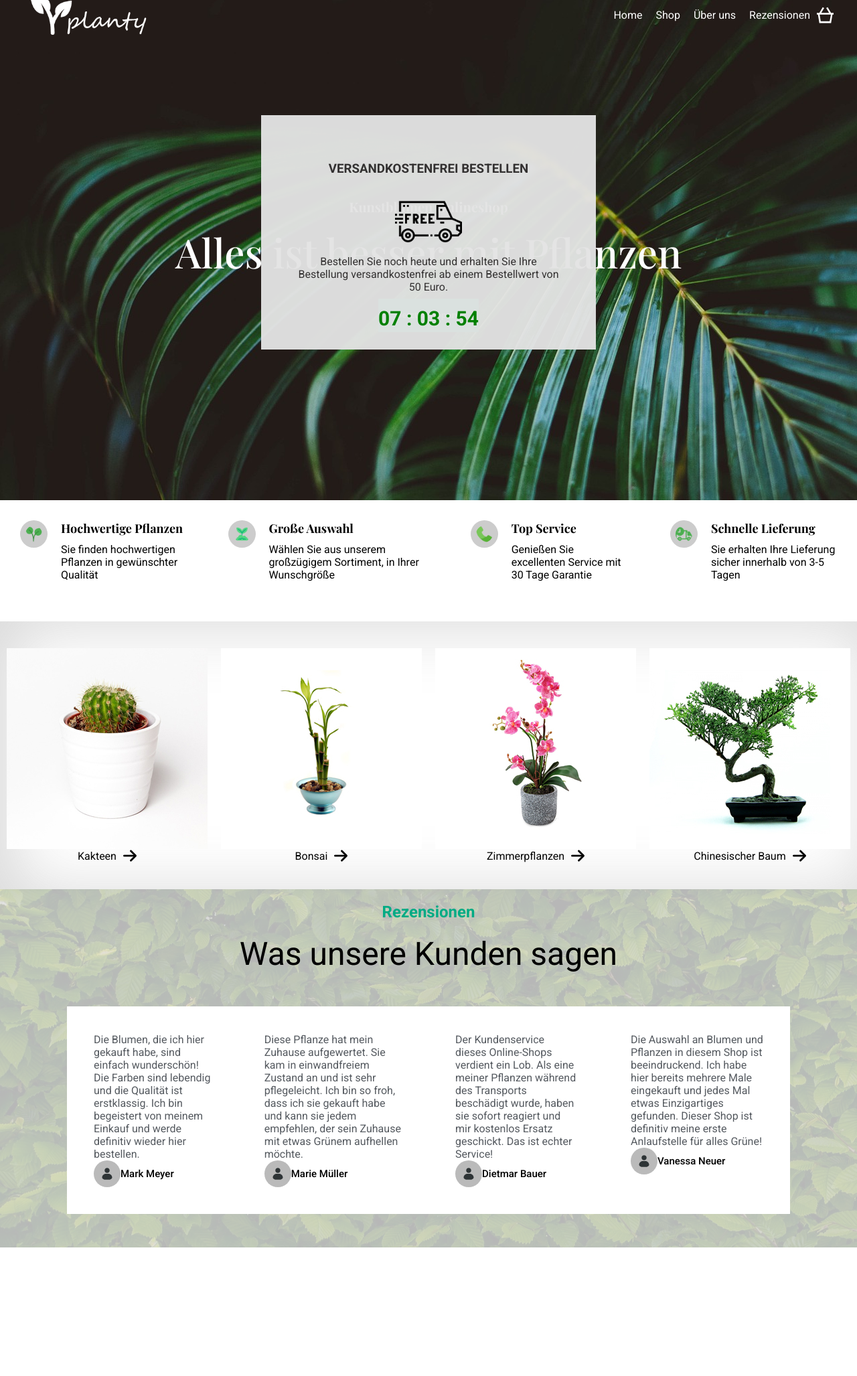
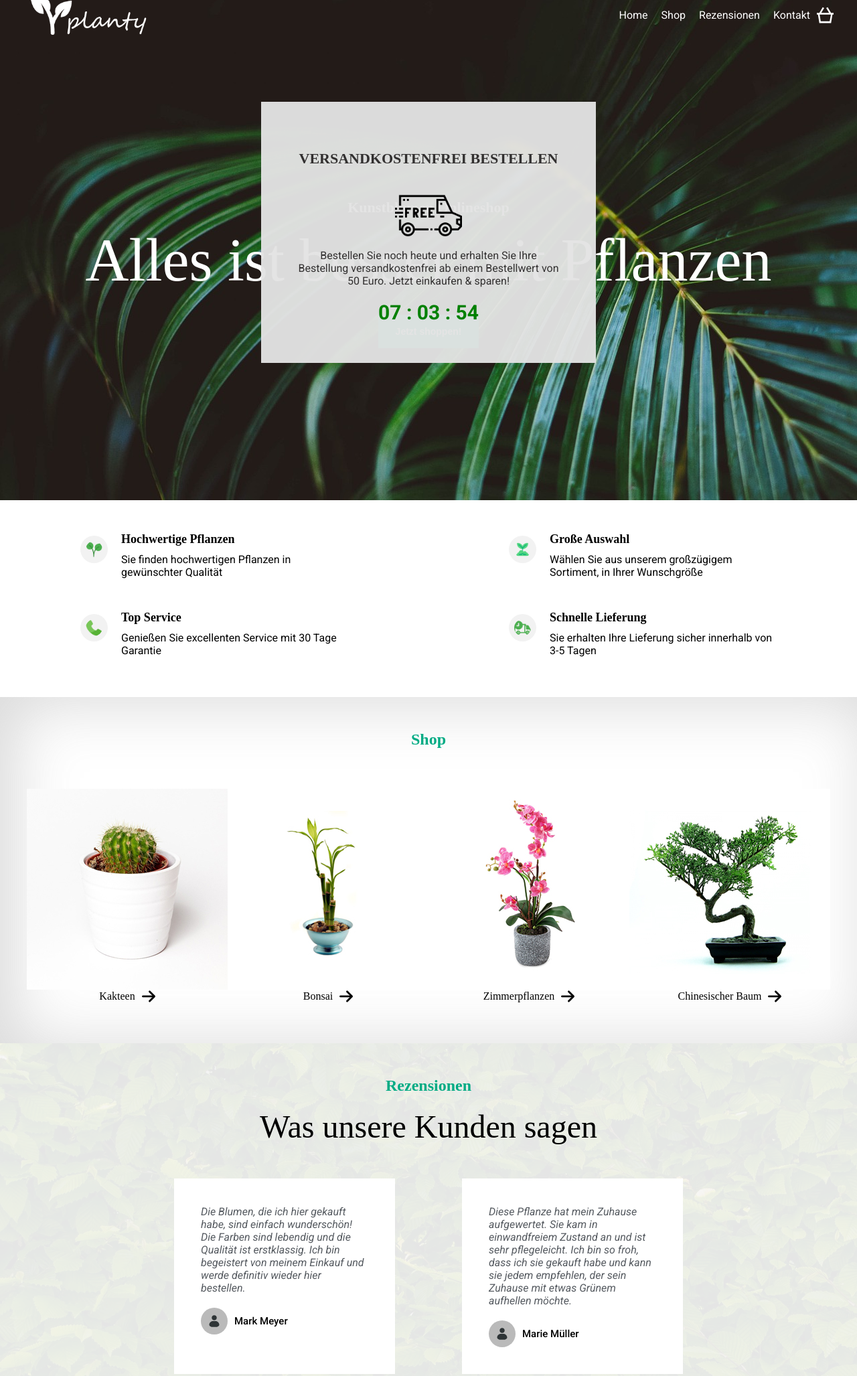
Before and after one commit to Fabianjab/plant-shop, a plain HTML site: page index.html in a window 1280 px wide. Shown: the part 53-2108 px from the top of the page at 67% size. Before the commit the page ends 1916 px from the top, so only its background shows below. Drawn offline with nearby package versions, Linux system fonts and the light colour scheme; a web font is replaced by a local one.

Commit message:
responsiv_and_bugs

```diff
--- a/index.html
+++ b/index.html
@@ -4,14 +4,14 @@
 <head>
     <meta charset="UTF-8">
     <meta name="viewport" content="width=device-width, initial-scale=1.0">
-    <title>Kunstblumen Onlineshop | langlebige Blumen </title>
+    <title>Kunstblumen Onlineshop | langlebige Blumen online kaufen</title>
     <meta name="description"
         content="Auf dem Kunstblumen Onlineshop finden Sie eine große Auswahl an künstlichen Blumen für nachhaltigen Gebrauch. Jetzt entdecken!">
     <link rel="stylesheet" href="style.css" />
     <link rel="preconnect" href="https://fonts.googleapis.com">
     <link rel="preconnect" href="https://fonts.gstatic.com" crossorigin>
     <link
-        href="https://fonts.googleapis.com/css2?family=Playfair+Display:ital,wght@0,400;0,500;0,600;0,700;0,800;0,900;1,400;1,500;1,600;1,700;1,800;1,900&family=Roboto:ital,wght@0,100;0,300;0,400;0,500;0,700;0,900;1,100;1,300;1,400;1,500;1,700&display=swap"
+        href="https://fonts.googleapis.com/css2?family=Frank+Ruhl+Libre:wght@300;400;500;600;700;800;900&family=Roboto:ital,wght@0,100;0,300;0,400;0,500;0,700;0,900;1,100;1,300;1,400;1,500;1,700&display=swap"
         rel="stylesheet">
     <script src="script.js"></script>
 </head>
@@ -19,88 +19,93 @@
 <body onload="init()">
     <div id="popUp"></div>
     <header>
-        <menu-container id="menu-container">
+        <div id="menu-container">
             <img id="logo-menu" src="/img/logo-white.png" alt="logo">
-            <menu-bar id="menu-bar">
-                <a class="menu-link" href="">Home</a>
-                <a class="menu-link" href="">Shop</a>
-                <a class="menu-link" href="">Über uns</a>
-                <a class="menu-link" href="">Rezensionen</a>
+            <div id="menu-bar">
+                <a class="menu-link" href="#logo-menu">Home</a>
+                <a class="menu-link" href="#headline-shop">Shop</a>
+                <a class="menu-link" href="#rezensionen-container">Rezensionen</a>
+                <a class="menu-link" href="#footer-content">Kontakt</a>
                 <img id="icon-cart" src="/img/shopping-cart-icon.svg" alt="Warenkorb">
-            </menu-bar>
-        </menu-container>
-        <text-container id="text-container">
+            </div>
+        </div>
+        <div id="text-container">
             <h1>Kunstblumen Onlineshop</h1>
             <span id="description">Alles ist besser mit Pflanzen</span>
+            <a href="#headline-shop">
                 <button id="header-button">Jetzt shoppen!</button>
-        </text-container>
+            </a>
+        </div>
     </header>
 
-    <fact-container id="fact-container">
-        <fact-quality class="facts-container">
+    <div id="fact-container">
+        <div class="facts-container">
             <img class="icon-facts" src="/img/pflanze.png" alt="Pflanze">
-            <span-facts class="order-facts-span">
-                <headline-facts class="headline-facts">Hochwertige Pflanzen</headline-facts>
-                <description-facts class="description-facts">Sie finden hochwertigen Pflanzen in gewünschter
-                    Qualität</description-facts>
-            </span-facts>
-        </fact-quality>
-        <fact-range class="facts-container">
+            <div class="order-facts-span">
+                <h3 class="headline-facts">Hochwertige Pflanzen</h3>
+                <span class="description-facts">Sie finden hochwertigen Pflanzen in gewünschter
+                    Qualität
+            </div>
+            </span>
+        </div>
+        <div class="facts-container">
             <img class="icon-facts" src="/img/anbauen.png" alt="Auswahl">
-            <span-facts class="order-facts-span">
-                <headline-facts class="headline-facts">Große Auswahl</headline-facts>
-                <description-facts class="description-facts">Wählen Sie aus unserem großzügigem Sortiment, in Ihrer
-                    Wunschgröße</description-facts>
-            </span-facts>
-        </fact-range>
-        <fact-service class="facts-container">
+            <span class="order-facts-span">
+                <h3 class="headline-facts">Große Auswahl</h3>
+                <div class="description-facts">Wählen Sie aus unserem großzügigem Sortiment, in Ihrer
+                    Wunschgröße</div>
+            </span>
+        </div>
+        <div class="facts-container">
             <img class="icon-facts" src="/img/anruf.png" alt="Service">
-            <span-facts class="order-facts-span">
-                <headline-facts class="headline-facts">Top Service</headline-facts>
-                <description-facts class="description-facts">Genießen Sie excellenten Service mit 30 Tage
-                    Garantie</description-facts>
-            </span-facts>
-        </fact-service>
-        <fact-delivery class="facts-container">
+            <div class="order-facts-span">
+                <h3 class="headline-facts">Top Service</h3>
+                <div class="description-facts">Genießen Sie excellenten Service mit 30 Tage
+                    Garantie</div>
+            </div>
+        </div>
+        <div class="facts-container">
             <img class="icon-facts" src="/img/lieferwagen.png" alt="lieferung">
-            <span-facts class="order-facts-span">
-                <headline-facts class="headline-facts">Schnelle Lieferung</headline-facts>
-                <description-facts class="description-facts">Sie erhalten Ihre Lieferung sicher innerhalb von 3-5
-                    Tagen</description-facts>
-            </span-facts>
-        </fact-delivery>
-    </fact-container>
+            <div class="order-facts-span">
+                <h3 class="headline-facts">Schnelle Lieferung</h3>
+                <div class="description-facts">Sie erhalten Ihre Lieferung sicher innerhalb von 3-5
+                    Tagen</div>
+            </div>
+        </div>
+    </div>
 
     <div class="example-container">
-        <example-kaktus class="order-examples">
+        <h2 id="headline-shop">Shop</h2>
+        <div id="examples">
+            <div class="order-examples">
                 <img class="images-plants" src="/img/kaktus.jpg" alt="Kaktus">
                 <a class="fonts-examples" href="">
                     <span class="font-examples">Kakteen</span>
                     <img class="arrow" src="img/arrow.png" alt="Pfeil">
                 </a>
-        </example-kaktus>
-        <example-bonsai class="order-examples">
+            </div>
+            <div class="order-examples">
                 <img class="images-plants" src="/img/bonsai.jpg" alt="Bonsai">
                 <a class="fonts-examples" href="">
                     <span class="font-examples">Bonsai</span>
                     <img class="arrow" src="img/arrow.png" alt="Pfeil">
                 </a>
-        </example-bonsai>
-        <example-blume class="order-examples">
+            </div>
+            <div class="order-examples">
                 <img class="images-plants" src="/img/blume.jpg" alt="Blume">
                 <a class="fonts-examples" href="">
                     <span class="font-examples">Zimmerpflanzen</span>
                     <img class="arrow" src="img/arrow.png" alt="Pfeil">
                 </a>
-        </example-blume>
-        <example-china class="order-examples">
+            </div>
+            <div class="order-examples">
                 <img class="images-plants" src="/img/chinesicher-baum.jpg" alt="Chinesischer Baum">
                 <a class="fonts-examples" href="">
                     <span class="font-examples">Chinesischer Baum</span>
                     <img class="arrow" src="img/arrow.png" alt="Pfeil">
                 </a>
-        </example-china>
-
+            </div>
+        </div>
     </div>
 
     <div id="rezensionen-container">
@@ -108,10 +113,10 @@
         <span id="description-rezension">Was unsere Kunden sagen</span>
         <div id="testimonials">
             <div class="personal-testimonial">
-                <span class="testimonial-text">Die Blumen, die ich hier gekauft habe, sind einfach wunderschön! Die
+                <span class="testimonial-text"><i>Die Blumen, die ich hier gekauft habe, sind einfach wunderschön! Die
                     Farben
                     sind lebendig und die Qualität ist erstklassig. Ich bin begeistert von meinem Einkauf und werde
-                    definitiv wieder hier bestellen.
+                    definitiv wieder hier bestellen.</i>
                 </span>
                 <div class="person-test">
                     <img class="avatar" src="/img/avatar.svg" alt="Mark">
@@ -119,11 +124,11 @@
                 </div>
             </div>
             <div class="personal-testimonial">
-                <span class="testimonial-text">Diese Pflanze hat mein Zuhause aufgewertet. Sie kam in einwandfreiem
+                <span class="testimonial-text"><i>Diese Pflanze hat mein Zuhause aufgewertet. Sie kam in einwandfreiem
                     Zustand
                     an und ist sehr pflegeleicht. Ich bin so froh, dass ich sie gekauft habe und kann sie jedem
                     empfehlen,
-                    der sein Zuhause mit etwas Grünem aufhellen möchte.
+                    der sein Zuhause mit etwas Grünem aufhellen möchte.</i>
                 </span>
                 <div class="person-test">
                     <img class="avatar" src="/img/avatar.svg" alt="Mark">
@@ -131,9 +136,9 @@
                 </div>
             </div>
             <div class="personal-testimonial">
-                <span class="testimonial-text">Der Kundenservice dieses Online-Shops verdient ein Lob. Als eine meiner
+                <span class="testimonial-text"><i>Der Kundenservice dieses Online-Shops verdient ein Lob. Als eine meiner
                     Pflanzen während des Transports beschädigt wurde, haben sie sofort reagiert und mir kostenlos Ersatz
-                    geschickt. Das ist echter Service!
+                    geschickt. Das ist echter Service!</i>
                 </span>
                 <div class="person-test">
                     <img class="avatar" src="/img/avatar.svg" alt="Mark">
@@ -141,10 +146,10 @@
                 </div>
             </div>
             <div class="personal-testimonial">
-                <span class="testimonial-text">Die Auswahl an Blumen und Pflanzen in diesem Shop ist beeindruckend. Ich
+                <span class="testimonial-text"><i>Die Auswahl an Blumen und Pflanzen in diesem Shop ist beeindruckend. Ich
                     habe
                     hier bereits mehrere Male eingekauft und jedes Mal etwas Einzigartiges gefunden. Dieser Shop ist
-                    definitiv meine erste Anlaufstelle für alles Grüne!
+                    definitiv meine erste Anlaufstelle für alles Grüne!</i>
                 </span>
                 <div class="person-test">
                     <img class="avatar" src="/img/avatar.svg" alt="Mark">
@@ -154,5 +159,18 @@
         </div>
     </div>
 </body>
+<footer>
+    <div id="footer-content">
+        <span id="contact">
+            Kontakt: <br>
+            <a href="mailto:fabian.jablonka@web.de">fabian.jablonka@web.de</a> <br>
+            <a href="tel:01714999906">+49 171 4999906</a>
+        </span>
+        <span id="adress">Adresse: <br>
+            Rettigheimer Str. 11 <br>
+            69242 Mühlhausen
+        </span>
+    </div>
+</footer>
 
 </html>
--- a/script.js
+++ b/script.js
@@ -1,11 +1,9 @@
 let countdownInterval;
 
 function init() {
-    // if (!localStorage.getItem("popupShown")) {
-    //     openPopup();
-    // }
-
-    openPopup();
+    if (!localStorage.getItem("popupShown")) {
+        openPopup();
+    }
 }
 
 function openPopup() {
@@ -14,7 +12,7 @@ function openPopup() {
             <div id="popup">
                 <h3>VERSANDKOSTENFREI BESTELLEN</h3>
                 <img id="image-popup" src="/img/kostenloser-versand.png" alt="kostenfreier Versand">
-                <span>Bestellen Sie noch heute und erhalten Sie Ihre Bestellung versandkostenfrei ab einem Bestellwert von 50 Euro.</span>
+                <span>Bestellen Sie noch heute und erhalten Sie Ihre Bestellung versandkostenfrei ab einem Bestellwert von 50 Euro. Jetzt einkaufen & sparen!</span>
                 <div id="countdown"></div>
             </div>
         </div>`;
@@ -27,7 +25,7 @@ function openPopup() {
 }
 
 function closeWindow() {
-    clearInterval(countdownInterval); // Das Intervall stoppen, wenn das Popup geschlossen wird
+    clearInterval(countdownInterval);
     const closePopup = ``;
     document.getElementById("popUp").innerHTML = closePopup;
 }
@@ -36,7 +34,7 @@ function updateCountdown() {
     const countdownElement = document.getElementById("countdown");
 
     if (!countdownElement) {
-        return; // Wenn das Element nicht gefunden wird, die Funktion verlassen
+        return;
     }
 
     const now = new Date();
@@ -59,6 +57,6 @@ function updateCountdown() {
 }
 
 function startCountdown() {
-    updateCountdown(); // Initialen Countdown-Start aufrufen
-    setInterval(updateCountdown, 1000); // Alle 1000 Millisekunden (1 Sekunde) aktualisieren
+    updateCountdown();
+    setInterval(updateCountdown, 1000);
 }
--- a/style.css
+++ b/style.css
@@ -3,6 +3,11 @@ body {
     margin: 0;
     text-decoration: none;
     font-family: 'Roboto', sans-serif;
+}
+
+html {
+    scroll-behavior: smooth;
+
 }
 
 a {
@@ -18,6 +23,7 @@ button {
     border-style: none;
     cursor: pointer;
     font-weight: bold;
+    font-size: 14px;
 }
 
 button:hover {
@@ -29,22 +35,29 @@ button:hover {
 h1 {
     display: flex;
     justify-content: center;
-    font-size: 20px;
-    font-family: 'Playfair Display', serif;
+    font-size: 22px;
+    font-family: 'Frank Ruhl Libre', serif;
 
 }
 
 
 h2 {
-    color: #00ab84
+    color: #00ab84;
+    font-family: 'Frank Ruhl Libre', serif;
+    margin-top: 50px;
+}
+
+h3 {
+    font-family: 'Frank Ruhl Libre', serif;
+    font-size: 22px;
 }
 
 #description {
     display: flex;
     justify-content: center;
-    font-size: 60px;
+    font-size: 90px;
     margin-bottom: 30px;
-    font-family: 'Playfair Display', serif;
+    font-family: 'Frank Ruhl Libre', serif;
     font-weight: 500;
 
 }
@@ -118,7 +131,7 @@ header {
 .icon-facts {
     height: 25px;
     width: 25px;
-    background-color: rgb(204, 204, 204);
+    background-color: rgb(242, 242, 242);
     border-radius: 50%;
     padding: 8px;
     margin-right: 20px;
@@ -131,6 +144,13 @@ header {
     color: black;
     display: flex;
     justify-content: center;
+    align-items: center;
+    max-width: 400px;
+}
+
+.headline-facts {
+    font-family: 'Frank Ruhl Libre', serif;
+
 }
 
 .order-facts-span {
@@ -141,13 +161,16 @@ header {
 .headline-facts {
     font-weight: bold;
     margin-bottom: 10px;
-    font-family: 'Playfair Display', serif;
+    font-family: 'Frank Ruhl Libre', serif;
     font-size: 18px;
 }
 
 .font-examples {
     color: black;
     margin-right: 10px;
+    font-family: 'Frank Ruhl Libre', serif;
+
+
 }
 
 .arrow {
@@ -159,18 +182,25 @@ header {
     flex-direction: column;
     align-items: center;
     margin-top: 40px;
-    margin-bottom: 40px;
+    margin-bottom: 60px;
+
 }
 
 .images-plants {
     width: 300px;
+    cursor: pointer;
+}
+
+.images-plants:hover {
+    transform: scale(0.9);
 }
 
 .example-container {
     display: flex;
+    flex-direction: column;
+    align-items: center;
     margin-top: 60px;
     box-shadow: 19px 6px 92px 5px hsla(0, 0%, 52%, 0.3) inset;
-    justify-content: space-around;
 }
 
 .fonts-examples {
@@ -184,7 +214,7 @@ header {
     max-width: 100%;
     display: flex;
     justify-content: center;
-    box-shadow: inset 0 0 0 2000px #ddddddd4;
+    box-shadow: inset 0 0 0 2000px #f7f7f7ed;
     flex-direction: column;
     align-items: center;
 
@@ -193,26 +223,30 @@ header {
 #description-rezension {
     font-size: 48px;
     color: black;
+    font-family: 'Frank Ruhl Libre', serif;
+    text-align: center;
 }
 
 .testimonial-text {
     color: #54595F;
-    margin-bottom: 20px;
+
 }
 
 #testimonials {
-    background-color: white;
     margin-left: 100px;
     margin-right: 100px;
     margin-top: 50px;
     margin-bottom: 50px;
     display: flex;
+    flex-wrap: wrap;
+    justify-content: center;
 }
 
 .name-user {
     color: black;
     font-weight: 500;
     font-size: 15px;
+    margin-left: 10px;
 }
 
 .avatar {
@@ -224,17 +258,23 @@ header {
 
 .personal-testimonial {
     padding: 40px;
+    background-color: white;
+    margin-right: 50px;
+    margin-left: 50px;
+    width: 250px;
+    margin-bottom: 50px;
 }
 
 .person-test {
     display: flex;
     align-items: center;
+    margin-top: 20px;
 }
 
 #popup {
     background-color: rgba(227, 227, 227, 0.959);
     width: 400px;
-    height: 250px;
+    height: 290px;
     color: rgb(50, 48, 48);
     position: absolute;
     top: 50%;
@@ -267,12 +307,13 @@ header {
 
 @keyframes drive {
     0% {
-      transform: translateX(-50);
+        transform: translateX(-50);
     }
+
     100% {
-      transform: translateX(100px);
+        transform: translateX(100px);
     }
-  }
+}
 
 #countdown {
     margin-top: 20px;
@@ -280,3 +321,107 @@ header {
     font-weight: 600;
     font-size: 30px;
 }
+
+footer {
+    background-image: url(/img/header-plants.jpg);
+    height: 130px;
+    width: 100vw;
+    max-width: 100%;
+    background-position: center;
+    box-shadow: inset 0 0 0 2000px #001b07d4;
+}
+
+#footer-content {
+    margin-left: 200px;
+    margin-right: 200px;
+    display: flex;
+    justify-content: space-between;
+    align-items: center;
+    padding-top: 33px;
+}
+
+#headline-shop {
+    margin-top: 50px;
+}
+
+#examples {
+    display: flex;
+    justify-content: space-around;
+    flex-wrap: wrap;
+
+}
+
+#contact {
+    color: rgb(202, 202, 202);
+}
+
+#adress {
+    color: rgb(202, 202, 202);
+}
+
+
+
+
+@media (max-width: 1300px) {
+
+    #fact-container {
+        flex-wrap: wrap;
+    }
+}
+
+@media (max-width: 1000px) {
+    #menu-bar {
+        display: none;
+    }
+}
+
+@media (max-width: 800px) {
+    #menu-bar {
+        display: none;
+    }
+
+    #footer-content {
+        flex-direction: column;
+        text-align: center;
+        margin-left: 15px;
+        margin-right: 15px;
+    }
+
+    #contact {
+        margin-bottom: 20px;
+    }
+
+    footer {
+        height: 250px;
+    }
+}
+
+@media (max-width: 600px) {
+#popup {
+    width: 200px;
+    height: 400px;
+    padding: 30px;
+}
+
+}
+
+
+@media (max-width: 500px) {
+    #description {
+        font-size: 40px;
+    }
+
+    #description-rezension {
+        font: 40px;
+    }
+
+    .images-plants {
+        width: 200px;
+    }
+
+    .personal-testimonial {
+        margin-right: 15px;
+        margin-left: 15px;
+        width: 180px;
+    }
+}
```
Lines whose indentation alone changed are shown as unchanged.
